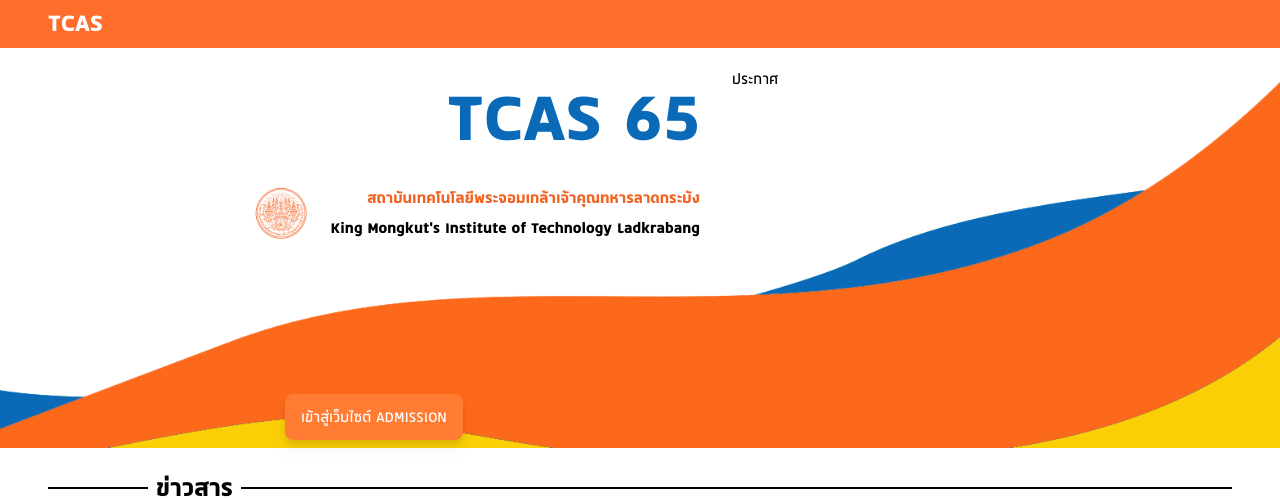
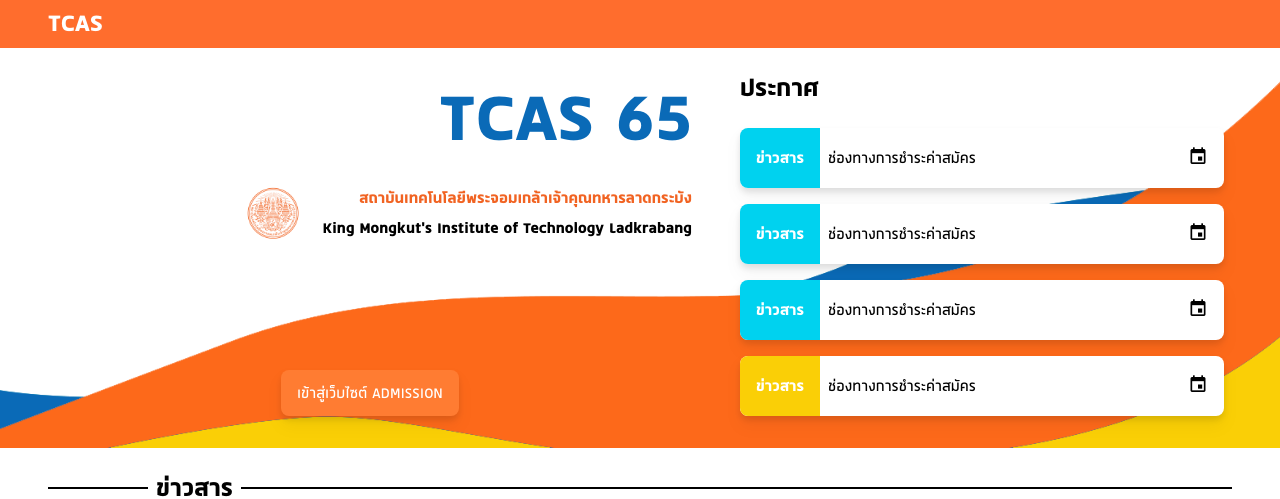
Before and after one commit to Yayawak/web-more-backup, a Next.js app: page / in a window 1280 px wide. Shown: the part 617-1116 px from the top of the page. Built offline with nearby package versions, Linux system fonts and the light colour scheme.

Commit message:
feat(tcas): add tcas announcement card

```diff
--- a/pages/index.tsx
+++ b/pages/index.tsx
@@ -25,6 +25,7 @@ import Slideshow from '@/components/Slideshow/Slideshow'
 import mapImage from '@/assets/images/map.png'
 import KMITLLogo from '@/assets/logos/kmitl-logo.png'
 import homeHeaderBG from '@/assets/images/home_header_bg.svg'
+import { CustomProps } from '@/types/component-props'
 
 const Home: NextPage = () => {
   return (
@@ -46,14 +47,14 @@ const Home: NextPage = () => {
       </div>
 
       <div
-        className="bg-cover bg-center pb-[8px] h-[400px]"
+        className="bg-cover bg-center pb-[8px] min-h-[400px]"
         style={{
           backgroundImage: `url(${tcasBG.src})`,
         }}
       >
         <Container
           noPadding
-          className="flex flex-col lg:flex-row w-full h-full gap-[32px]"
+          className="flex flex-col lg:flex-row w-full h-full gap-[40px]"
         >
           <div className="flex flex-col grow">
             <div className="text-[#0A6AB7] text-[90px] font-bold text-center lg:text-right">
@@ -88,8 +89,33 @@ const Home: NextPage = () => {
             </BaseButton>
           </div>
 
-          <div className="flex flex-col w-full lg:w-[500px] text-center lg:text-left pt-0 lg:pt-[16px]">
-            <div>ประกาศ</div>
+          <div className="flex flex-col w-full lg:w-[500px] text-center lg:text-left pt-0 lg:pt-[16px] gap-[16px] px-[8px]">
+            <div className="text-[32px] font-bold">ประกาศ</div>
+
+            <TCASAnnouncementCard
+              type="ข่าวสาร"
+              color="#00D2EF"
+              text="ช่องทางการชำระค่าสมัคร"
+              icon="calendar"
+            />
+            <TCASAnnouncementCard
+              type="ข่าวสาร"
+              color="#00D2EF"
+              text="ช่องทางการชำระค่าสมัคร"
+              icon="calendar"
+            />
+            <TCASAnnouncementCard
+              type="ข่าวสาร"
+              color="#00D2EF"
+              text="ช่องทางการชำระค่าสมัคร"
+              icon="calendar"
+            />
+            <TCASAnnouncementCard
+              type="ข่าวสาร"
+              color="#FACF06"
+              text="ช่องทางการชำระค่าสมัคร"
+              icon="calendar"
+            />
           </div>
         </Container>
       </div>
@@ -448,3 +474,32 @@ const SectionTitle = ({
     </>
   )
 }
+
+interface ITCASAnnouncementProps {
+  type: string
+  color: string
+  text: string
+  icon: string
+}
+type TCASAnnouncementProps = CustomProps<ITCASAnnouncementProps>
+const TCASAnnouncementCard = ({
+  type,
+  color,
+  text,
+  icon,
+}: TCASAnnouncementProps) => {
+  return (
+    <>
+      <div className="flex items-center bg-white w-full h-[60px] drop-shadow-lg rounded-[8px] overflow-hidden pr-[16px]">
+        <div
+          className="h-full w-[80px] flex justify-center items-center mr-[8px] text-white font-bold"
+          style={{ backgroundColor: color }}
+        >
+          {type}
+        </div>
+        <div>{text}</div>
+        <div className={`mdi mdi-${icon} ml-auto`}></div>
+      </div>
+    </>
+  )
+}
```
